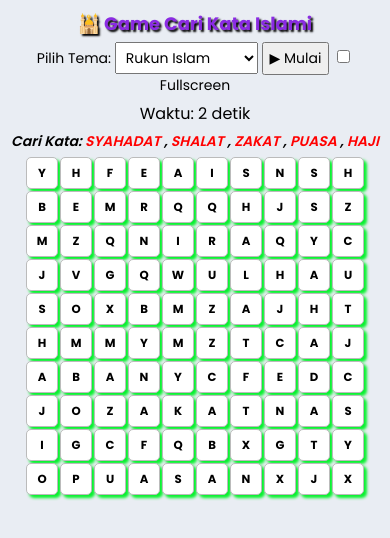
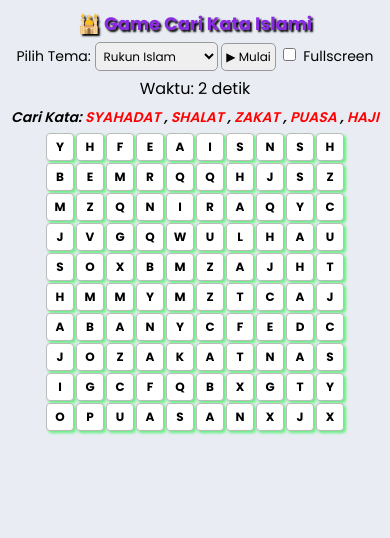
Before and after one commit to sopandie/cari-kata, a plain HTML site: page index.html in a window 390 px wide. Both pictures are taken after a click on the button "▶ Mulai". Drawn offline with Linux system fonts and the light colour scheme.

Commit message:
Update style.css

```diff
--- a/style.css
+++ b/style.css
@@ -3,14 +3,27 @@
 ================================ */
 * {
   box-sizing: border-box;
-  font-family: 'Poppins', sans-serif;
+  font-family: "Poppins", sans-serif;
 }
 
+/* ===============================
+   BODY
+================================ */
 body {
   margin: 0;
+
   font-family: Arial, sans-serif;
+
   background: #e9edf3;
+
   text-align: center;
+
+  overflow: hidden;
+
+  touch-action: none;
+
+  -webkit-user-select: none;
+  user-select: none;
 }
 
 /* ===============================
@@ -18,8 +31,11 @@ body {
 ================================ */
 h1 {
   margin: 10px 0 5px;
+
   font-size: 28px;
+
   color: blueviolet;
+
   text-shadow: 2px 2px 2px black;
 }
 
@@ -28,14 +44,21 @@ h1 {
 ================================ */
 .controls {
   margin-bottom: 5px;
+
   font-size: 14px;
 }
 
 .controls select,
 .controls button {
   padding: 4px 6px;
+
   font-size: 14px;
+
   cursor: pointer;
+
+  border-radius: 5px;
+
+  border: 1px solid #999;
 }
 
 /* ===============================
@@ -43,9 +66,14 @@ h1 {
 ================================ */
 .word-list {
   margin: 5px 0;
+
   font-size: 14px;
+
   font-style: italic;
+
   font-weight: 600;
+
+  line-height: 1.6;
 }
 
 /* ===============================
@@ -53,106 +81,186 @@ h1 {
 ================================ */
 .game-container {
   width: 95vmin;
+
   max-width: 600px;
+
   margin: 0 auto;
 }
 
 /* ===============================
-   GRID (JUMLAH KOLOM DISET DI JS)
+   GRID
 ================================ */
 .grid {
   display: grid;
-  width: fit-content; /* Supaya grid tidak melebar */
+
+  width: fit-content;
+
   margin: 0 auto;
 
-  column-gap: 2px; /* Jarak kanan 1px */
-  row-gap: 2px; /* Jarak bawah 1px */
+  column-gap: 2px;
+
+  row-gap: 2px;
+
+  touch-action: none;
 }
+
 /* ===============================
    KOTAK HURUF
 ================================ */
 .cell {
   aspect-ratio: 1 / 1;
+
+  width: 32px;
+
   background: #ffffff;
+
   border: 1px solid #bbb;
-  box-shadow: 3px 3px 3px rgb(7, 241, 46);
+
+  box-shadow: 2px 2px 3px rgba(7, 241, 46, 0.6);
+
   border-radius: 5px;
 
   display: flex;
+
   justify-content: center;
+
   align-items: center;
 
-  /* 🔽 DIPERKECIL */
-  width: 32px; /* ukuran kotak lebih kecil */
-  font-size: 14px; /* huruf lebih kecil */
+  font-size: 14px;
+
   font-weight: bold;
 
   cursor: pointer;
+
+  transition: 0.2s;
+
   user-select: none;
-  transition: 0.2s;
+
+  -webkit-user-select: none;
+
+  -webkit-touch-callout: none;
+
+  touch-action: none;
 }
 
+/* ===============================
+   HOVER
+================================ */
 .cell:hover {
   background: #dfefff;
 }
 
+/* ===============================
+   SELECTED
+================================ */
 .cell.selected {
   background: #e99754;
 }
 
+/* ===============================
+   FOUND
+================================ */
 .cell.found {
   background: #038b08;
+
   color: white;
 }
+
+/* ===============================
+   LEADERBOARD
+================================ */
 .leaderboard {
-  width: fit-content; /* mengikuti isi */
-  margin: 15px auto; /* posisi tengah */
+  margin: 15px auto;
+
   padding: 5px;
+
   background: rgb(181, 247, 238);
-  border: 1px solid #444; /* garis luar */
+
+  border: 1px solid #444;
+
+  width: 340px;
+
   display: none;
-  width: 340px; /* sesuaikan jika ukuran kotak beda */
+
+  border-radius: 6px;
 }
+
 .leaderboard h3 {
   margin: 2px 0;
+
   padding: 0;
 }
+
+/* ===============================
+   TABLE
+================================ */
 .leaderboard-table {
   width: 100%;
+
   border-collapse: collapse;
+
   border: 1px solid #000;
+
   font-size: 14px;
 }
 
 .leaderboard-table th,
 .leaderboard-table td {
-  border: 1px solid #000;   /* garis semua sisi */
+  border: 1px solid #000;
+
   padding: 4px;
+
   text-align: center;
 }
 
 .leaderboard-table th {
   background-color: #f7c984;
+
   font-weight: bold;
 }
 
-/* Label "Cari Kata:" */
+/* ===============================
+   LABEL KATA
+================================ */
 .label-cari {
-  color: #000;       /* hitam */
+  color: #000;
+
   font-weight: 600;
 }
 
-/* Kata yang belum ditemukan */
+/* ===============================
+   KATA BELUM DITEMUKAN
+================================ */
 .word-pending {
   color: red;
+
   font-weight: 600;
 }
 
-/* Kata yang sudah ditemukan */
+/* ===============================
+   KATA SUDAH DITEMUKAN
+================================ */
 .word-found {
   color: green;
+
   text-decoration: line-through;
+
   font-weight: 600;
+}
+
+/* ===============================
+   RESPONSIVE TABLET
+================================ */
+@media (max-width: 768px) {
+  .cell {
+    width: 30px;
+
+    font-size: 13px;
+  }
+
+  h1 {
+    font-size: 22px;
+  }
 }
 
 /* ===============================
@@ -163,7 +271,34 @@ h1 {
     font-size: 18px;
   }
 
+  .game-container {
+    width: 100%;
+  }
+
+  .grid {
+    width: fit-content;
+  }
+
   .cell {
-    font-size: clamp(9px, 3vmin, 14px);
+    width: 28px;
+
+    font-size: 12px;
+
+    border-radius: 4px;
+  }
+
+  .leaderboard {
+    width: 95%;
+  }
+
+  .leaderboard-table {
+    font-size: 12px;
+  }
+
+  .controls select,
+  .controls button {
+    font-size: 12px;
+
+    padding: 4px;
   }
 }
```
